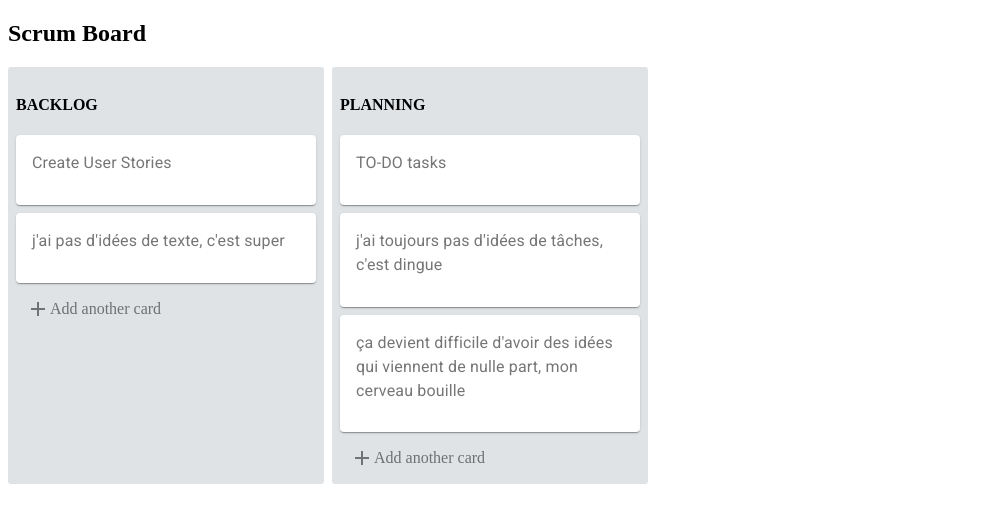
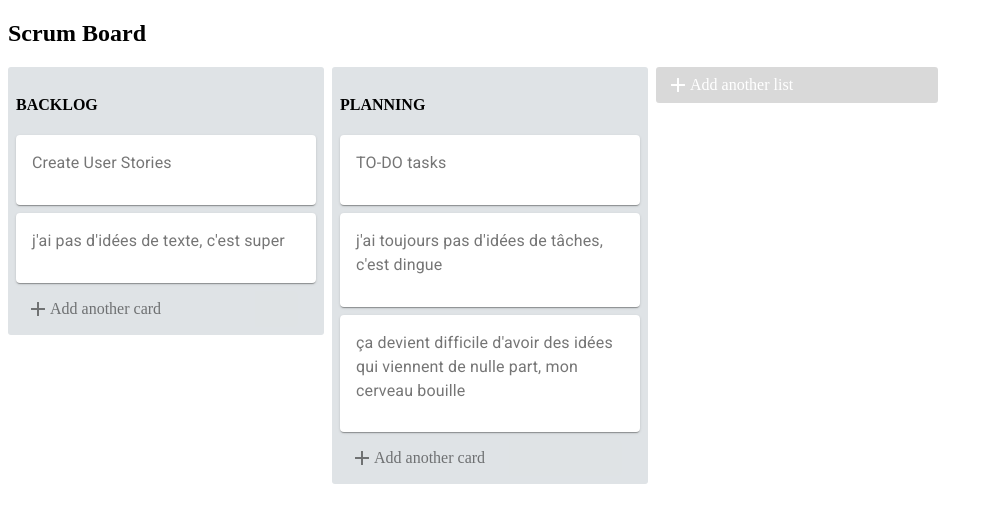
Before and after one commit to Souabou/scrumboard, a React (Create React App) app in the folder scrumboard/: page / in a window 1280 px wide. Shown: the top 522 px of the page, without its empty margins (0-993 px from the left). Built offline with nearby package versions, Linux system fonts and the light colour scheme.

Commit message:
creation Card & List buttons

```diff
--- a/scrumboard/src/components/App.js
+++ b/scrumboard/src/components/App.js
@@ -1,6 +1,7 @@
 import React, { Component } from "react";
 import ScrumList from './ScrumList';
 import { connect } from "react-redux";
+import ScrumActionButton from "./ScrumActionButton";
 
 class App extends Component {
   render() {
@@ -12,6 +13,7 @@ class App extends Component {
           { lists.map(list => (
             <ScrumList key={list.id} title={list.title} cards={list.cards} />
           ))}
+          <ScrumActionButton list />
         </div>
       </div>
     );
--- a/scrumboard/src/components/ScrumActionButton.js
+++ b/scrumboard/src/components/ScrumActionButton.js
@@ -2,6 +2,7 @@ import React from "react";
 import Icon from "@material-ui/core/icon";
 import TextareaAutosize from 'react-textarea-autosize';
 import Card from '@material-ui/core/Card';
+import Button from '@material-ui/core/Button';
 
 class ScrumActionButton extends React.Component {
 
@@ -40,7 +41,7 @@ class ScrumActionButton extends React.Component {
             <div
             onClick={this.openForm}
             style={{
-                ...styles.openForButtonGroup,
+                ...styles.openFormButtonGroup,
                 opacity: buttonTextOpacity, color: buttonTextColor, backgroundColor: buttonTextBackground}}>
                 <Icon>add</Icon>
                 <p>{buttonText}</p>
@@ -80,6 +81,15 @@ class ScrumActionButton extends React.Component {
                         }}
                     />
                 </Card>
+                <div style={styles.formButtonGroup}>
+                    <Button
+                        variant="contained"
+                        style={{ color: "white", backgroundColor: "#F9690E" }}
+                    >
+                        {buttonTitle} {" "}
+                    </Button>
+                    <Icon style={{ marginLeft: 8, cursor: "pointer" }}>close</Icon>
+                </div>
             </div>
         );
     };
@@ -89,7 +99,7 @@ class ScrumActionButton extends React.Component {
     }
 }
 const styles = {
-    openForButtonGroup: {
+    openFormButtonGroup: {
         display: "flex",
         alignItems: "center",
         cursor: "pointer",
@@ -97,7 +107,12 @@ const styles = {
         height: 36,
         width: 272,
         paddingLeft: 10
-
+    },
+    formButtonGroup: {
+        marginTop: 8,
+        display: "flex",
+        alignItems: "center"
     }
 };
+
 export default ScrumActionButton;
--- a/scrumboard/src/components/ScrumList.js
+++ b/scrumboard/src/components/ScrumList.js
@@ -20,6 +20,7 @@ const styles = {
       borderRadius: 3,
       width: 300,
       padding: 8,
+      "height": "100%",
       marginRight: 8
     }
 }
```
